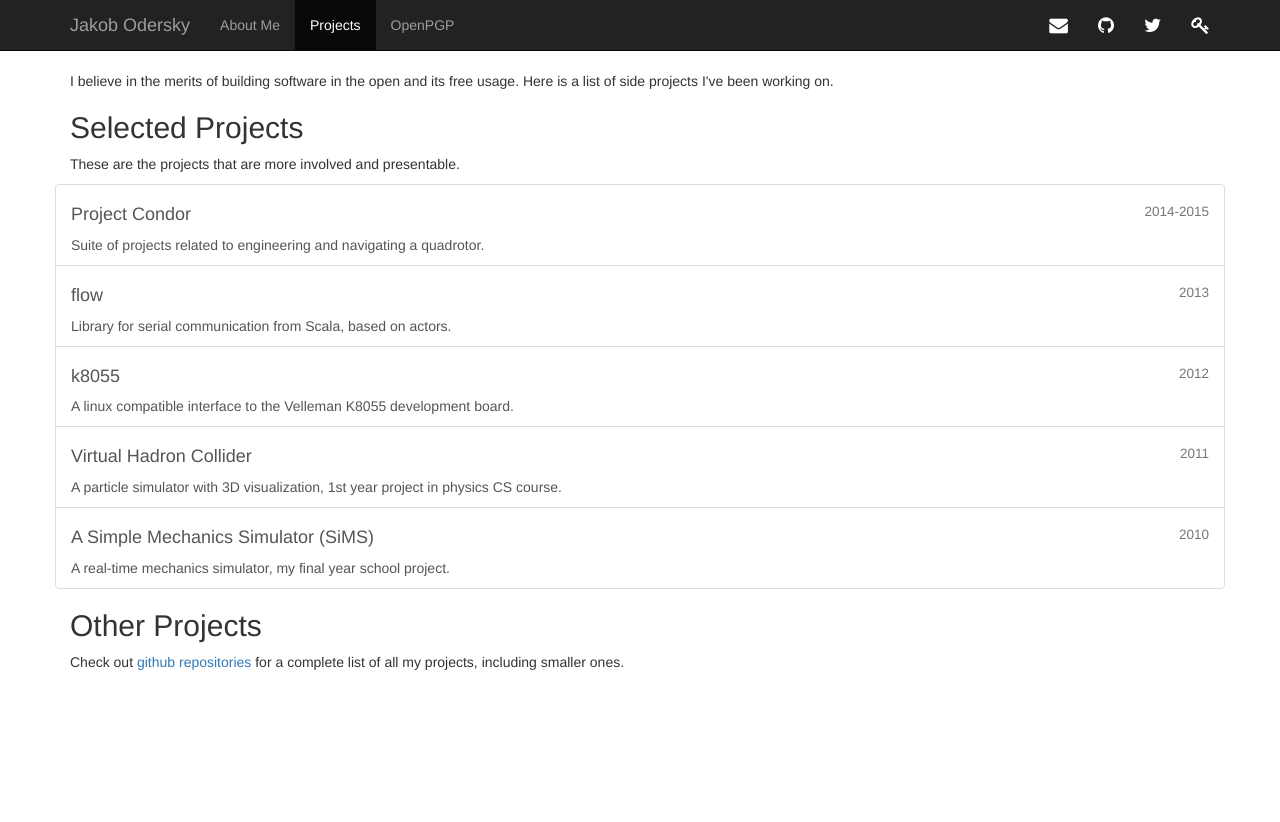
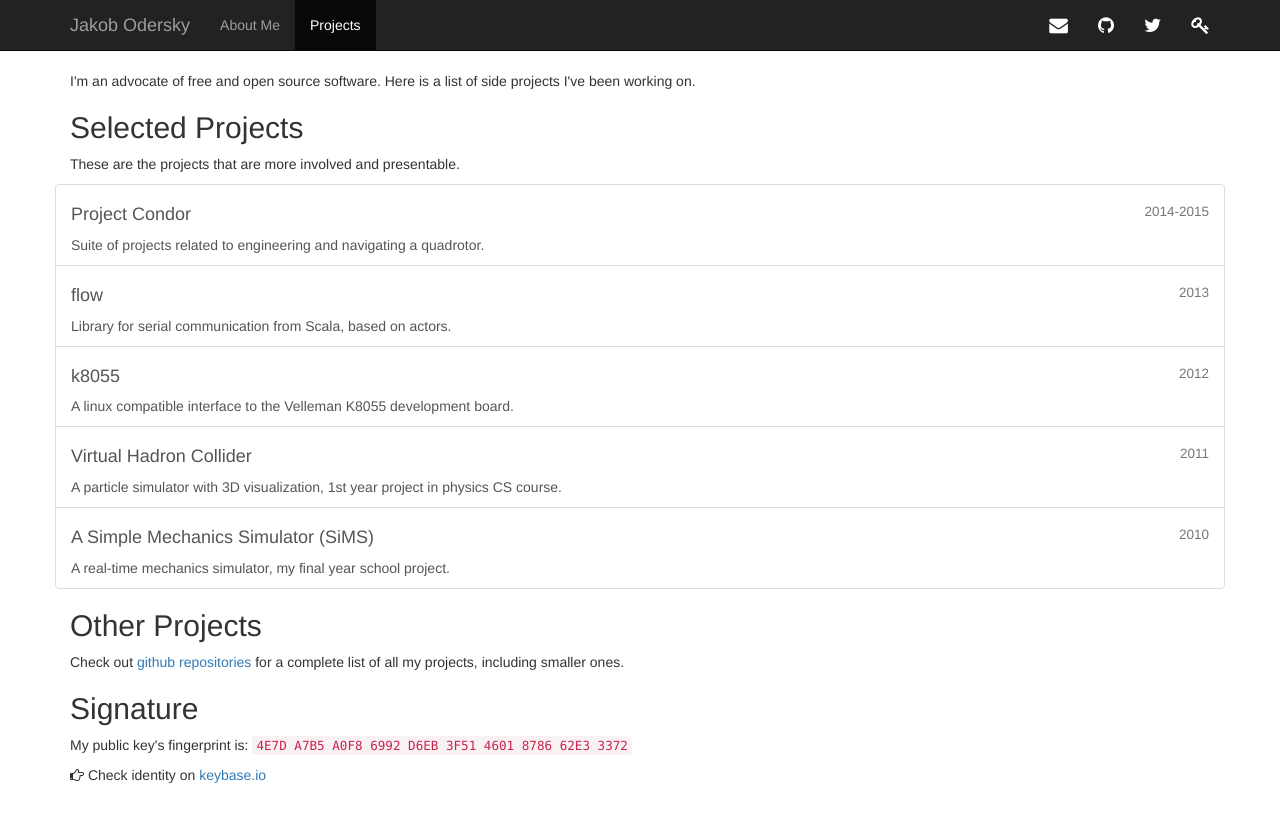
Before and after one commit to jodersky/homepage, a Jekyll site: the page built from projects/index.html, in a window 1280 px wide. Shown: the top 822 px of the page. Built offline with Jekyll 4.4.1, drawn with Linux system fonts in a browser that asks for light colours.

Commit message:
Update website

```diff
--- a/_includes/header.html
+++ b/_includes/header.html
@@ -22,9 +22,6 @@
 					<!--<li {% if page.id == "blog" %} class="active" {% endif %}>
 						<a href="/blog">Blog</a>
 					</li>-->
-					<li {% if page.id == "openpgp" %} class="active" {% endif %}>
-						<a href="/openpgp/">OpenPGP</a>
-					</li>
 				</ul>
 				<ul class="nav navbar-nav navbar-right">
 				    <li>
--- a/projects/index.html
+++ b/projects/index.html
@@ -3,7 +3,7 @@ layout: page
 title: Projects
 id: projects
 ---
-I believe in the merits of building software in the open and its free usage. Here is a list of side projects I've been working on.
+I'm an advocate of free and open source software. Here is a list of side projects I've been working on.
 <h2>Selected Projects</h2>
 <p>These are the projects that are more involved and presentable.</p>
 <div class="list-group row">
@@ -17,4 +17,8 @@ I believe in the merits of building software in the open and its free usage. Her
 	{% endfor %}
 </div>
 <h2>Other Projects</h2>
-Check out <a href="https://github.com/jodersky?tab=repositories">github repositories</a> for a complete list of all my projects, including smaller ones.
+<p>Check out <a href="https://github.com/jodersky?tab=repositories">github repositories</a> for a complete list of all my projects, including smaller ones.</p>
+
+<h2>Signature</h2>
+<p>My public key's fingerprint is: <code>4E7D A7B5 A0F8 6992 D6EB  3F51 4601 8786 62E3 3372</code></p>
+<p><i class="fa fa-hand-o-right"></i> Check identity on <a href="https://keybase.io/jodersky">keybase.io</a></p>
```
Also changed, not shown: openpgp/index.html (deleted, +0 -14 lines).
